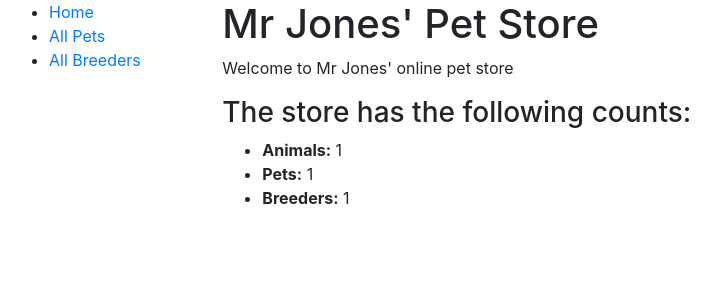
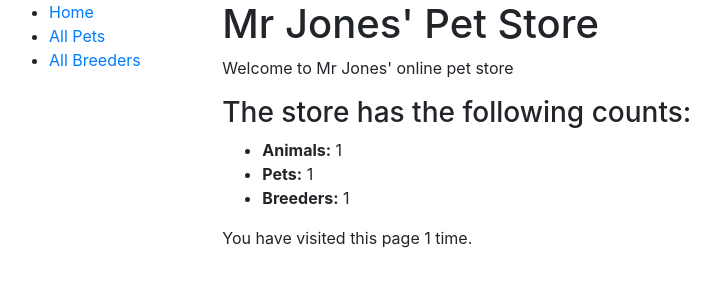
Before and after one commit to nl900/Django-Pet-Store, a Django app: template catalog/templates/index.html in a window 1280 px wide. Shown: the top 300 px of the page, without its empty margins (6-726 px from the left). Run offline with Django 3.2, Linux system fonts and the light colour scheme; the template is opened without the code that fills it: most values are stand-ins (such as "Sample title", 1, 10 or a date in 2020); some libraries are stand-ins or nearby versions.

Commit message:
allow sessions

```diff
--- a/catalog/templates/index.html
+++ b/catalog/templates/index.html
@@ -9,4 +9,5 @@
     <li><strong>Pets:</strong> {{ num_pet_available  }}</li>
     <li><strong>Breeders:</strong> {{ num_breeder }}</li>
   </ul>
+  <p>You have visited this page {{ num_visits }}{% if num_visits == 1 %} time{% else %} times{% endif %}.</p>
 {% endblock %}
--- a/catalog/views.py
+++ b/catalog/views.py
@@ -21,6 +21,7 @@ def index(request):
         'num_animal': num_animal,
         'num_pet_available': pet_available ,
         'num_breeder': num_breeder,
+        'num_visits': num_visits,
     }
 
     # Render the HTML template index.html with the data in the context variable
```
